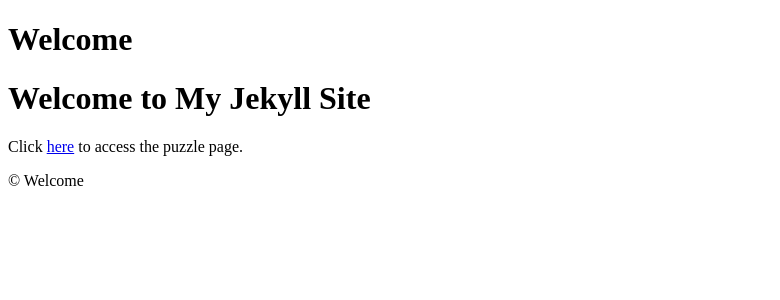
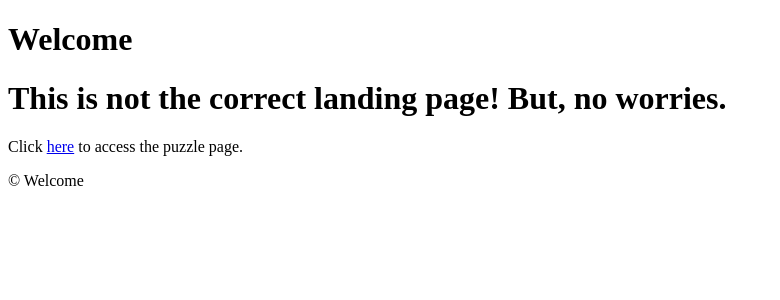
Before and after one commit to devil-14/Testing-website-, a Jekyll site: the page built from index.html, in a window 1280 px wide. Shown: the top 300 px of the page, without its empty margins (0-780 px from the left). Built offline with Jekyll 4.4.1, drawn with Linux system fonts in a browser that asks for light colours.

Commit message:
Update index.html

```diff
--- a/index.html
+++ b/index.html
@@ -2,5 +2,5 @@
 layout: default
 title: Home
 ---
-<h1>Welcome to My Jekyll Site</h1>
+<h1>This is not the correct landing page! But, no worries.</h1>
 <p>Click <a href="password.html">here</a> to access the puzzle page.</p>
```
